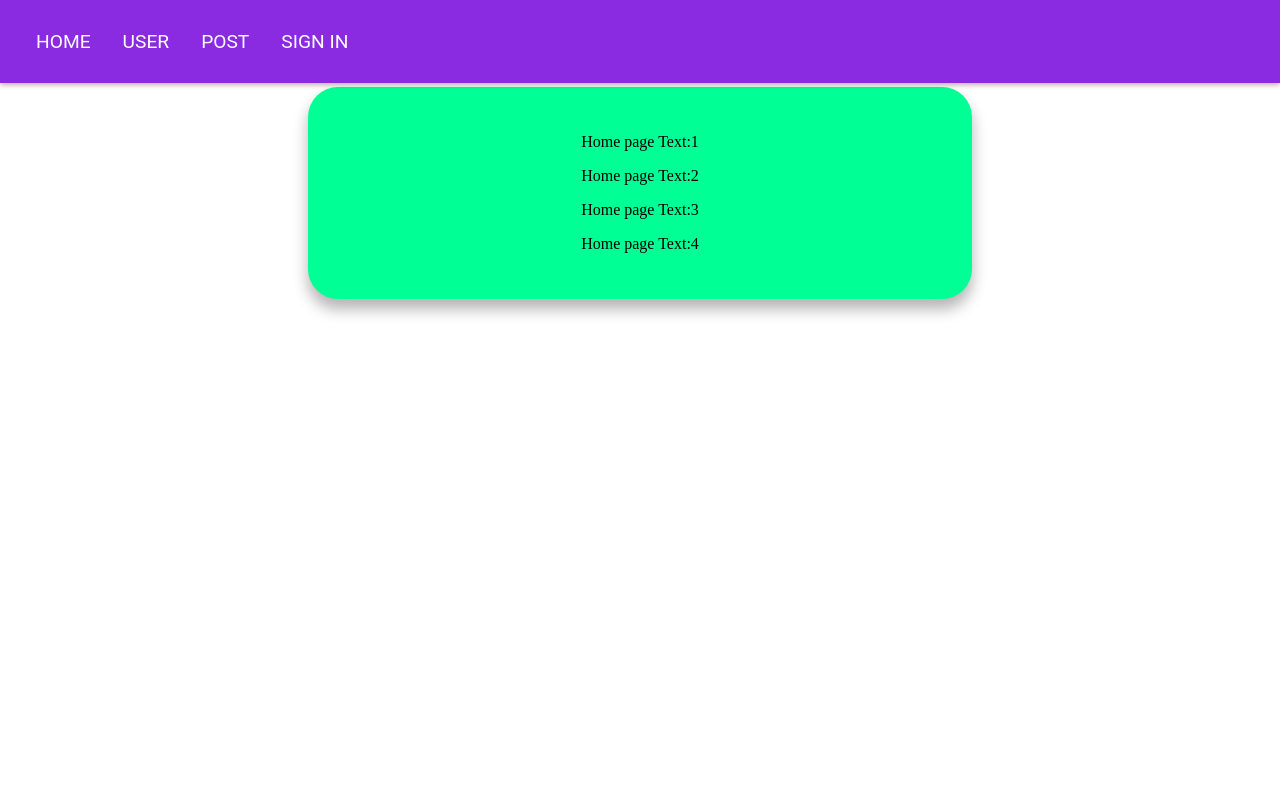
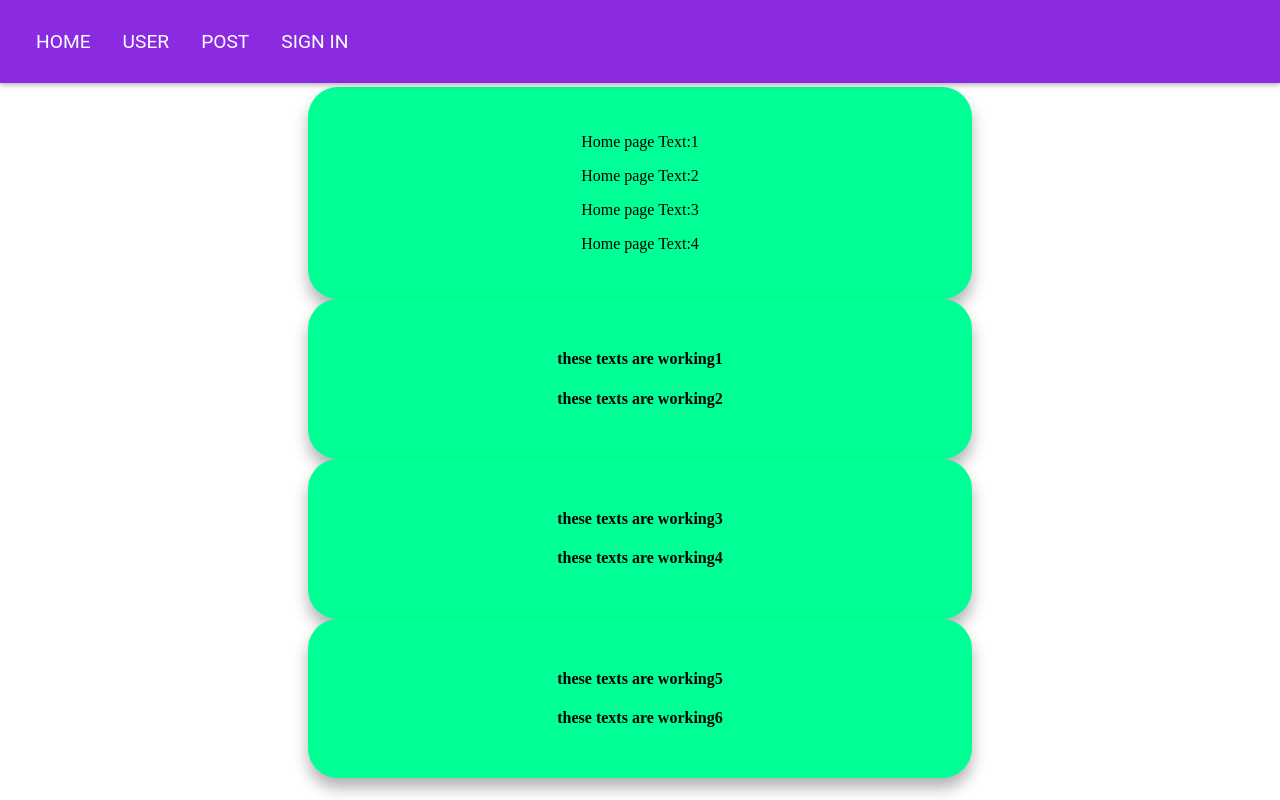
Before and after one commit to Dhineshkumaru/mydata-app, an Angular app: page / in a window 1280 px wide. Built offline with nearby package versions, Linux system fonts and the light colour scheme.

Commit message:
Structural directives accesing with array obeject.

```diff
--- a/src/app/admin/home/home.component.html
+++ b/src/app/admin/home/home.component.html
@@ -4,5 +4,10 @@
     <p>Home page Text:2</p>
     <p>Home page Text:3</p>
     <p>Home page Text:4</p>
+
    </div>
+   <div *ngFor="let strArr of strArrs" >
+      <h4>{{strArr.strline}}</h4>
+      <h4>{{strArr.strline1}}</h4>
+    </div>
 </div>
--- a/src/app/admin/home/home.component.ts
+++ b/src/app/admin/home/home.component.ts
@@ -6,8 +6,38 @@ import { Component, OnInit } from '@angular/core';
   styleUrls: ['./home.component.css']
 })
 export class HomeComponent implements OnInit {
+  // strArrs: Object[];
+  strArrs = [
+    {
+      strline:'these texts are working1',
+      strline1:'these texts are working2'
+    },
+    {
+      strline:'these texts are working3',
+      strline1:'these texts are working4'
+    },
+    {
+      strline:'these texts are working5',
+      strline1:'these texts are working6'
+    }
+  ];
 
-  constructor() { }
+  constructor() {
+    // this.strArrs = [
+    //   {
+    //     strline:'these texts are working1',
+    //     strline1:'these texts are working2'
+    //   },
+    //   {
+    //     strline:'these texts are working3',
+    //     strline1:'these texts are working4'
+    //   },
+    //   {
+    //     strline:'these texts are working5',
+    //     strline1:'these texts are working6'
+    //   }
+    // ];
+   }
 
   ngOnInit(): void {
   }
```
